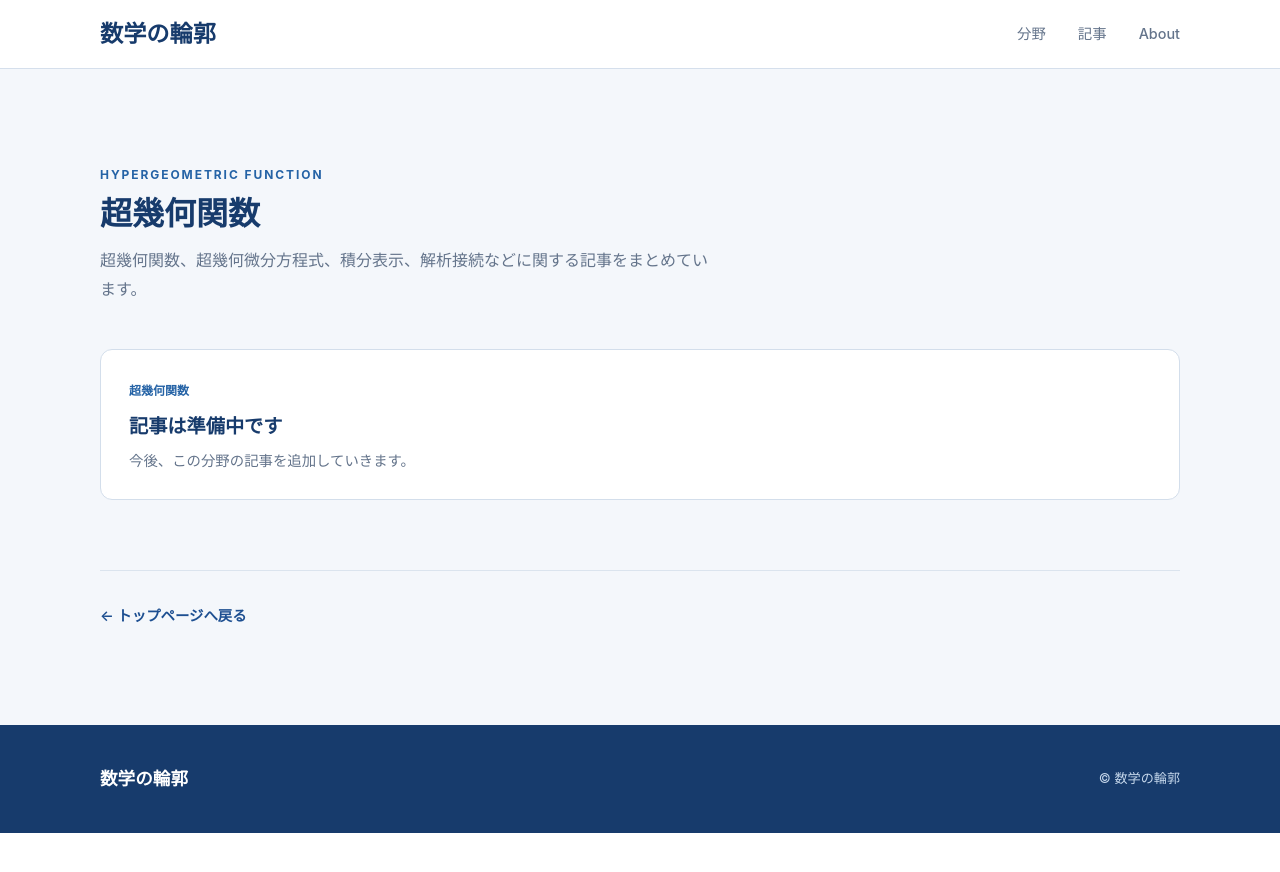
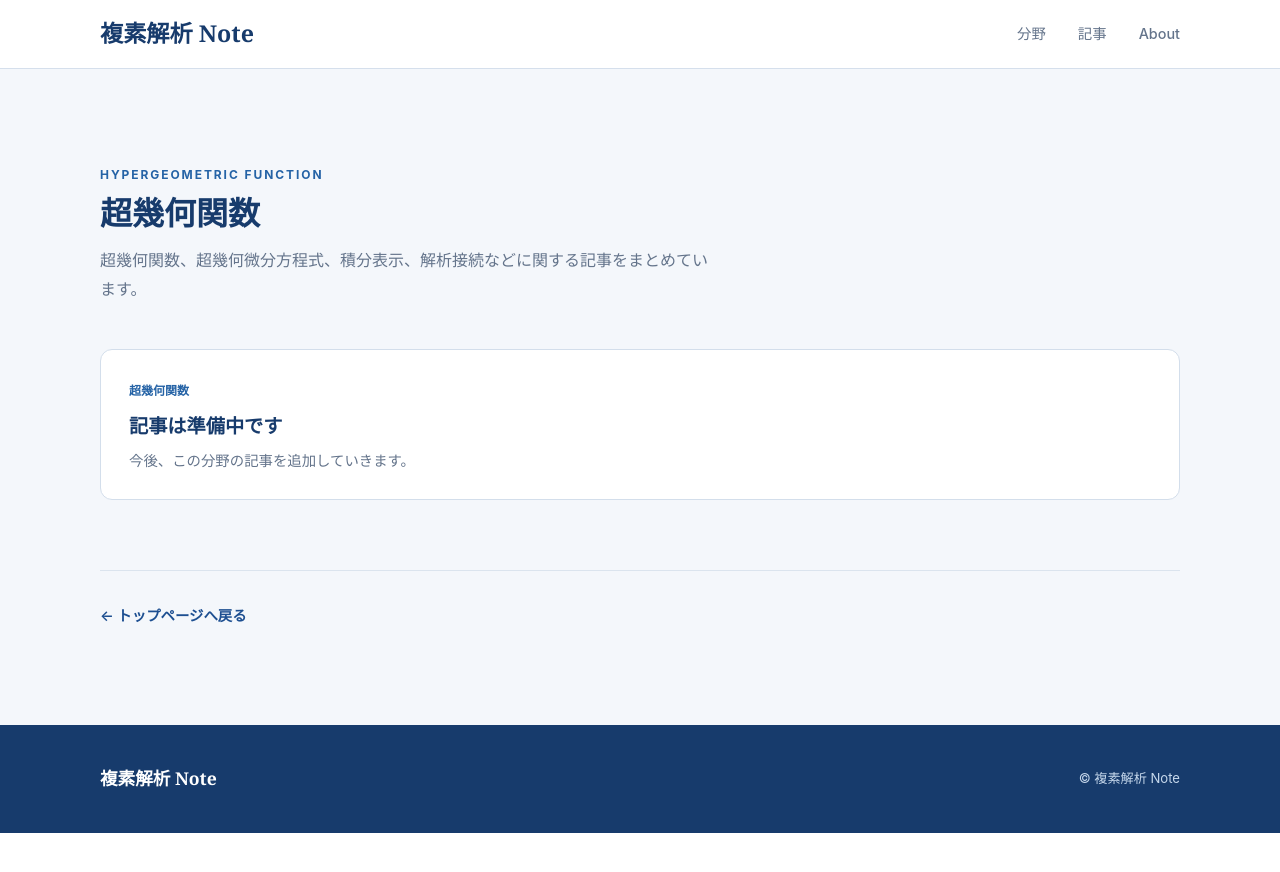
Before and after one commit to koukano/koukano.github.io, a Jekyll site: the page hypergeometric-function/index.html, which Jekyll copies as it is, in a window 1280 px wide. Shown: the top 872 px of the page. Built offline with Jekyll 4.4.1, drawn with Linux system fonts in a browser that asks for light colours.

Commit message:
Rename site to 複素解析 Note

```diff
--- a/hypergeometric-function/index.html
+++ b/hypergeometric-function/index.html
@@ -7,13 +7,13 @@
   <meta name="robots" content="index, follow">
   <link rel="canonical" href="https://koukano.github.io/hypergeometric-function/">
 
-  <title>超幾何関数 | 数学の輪郭</title>
+  <title>超幾何関数 | 複素解析 Note</title>
   <link rel="stylesheet" href="/css/style.css">
 </head>
 <body>
   <header class="site-header">
     <div class="header-inner">
-      <a href="/" class="logo">数学の輪郭</a>
+      <a href="/" class="logo">複素解析 Note</a>
       <nav class="nav">
         <a href="/#topics">分野</a>
         <a href="/#articles">記事</a>
@@ -48,8 +48,8 @@
 
   <footer>
     <div class="footer-inner">
-      <p class="footer-logo">数学の輪郭</p>
-      <p class="copyright">© 数学の輪郭</p>
+      <p class="footer-logo">複素解析 Note</p>
+      <p class="copyright">© 複素解析 Note</p>
     </div>
   </footer>
 </body>
```
